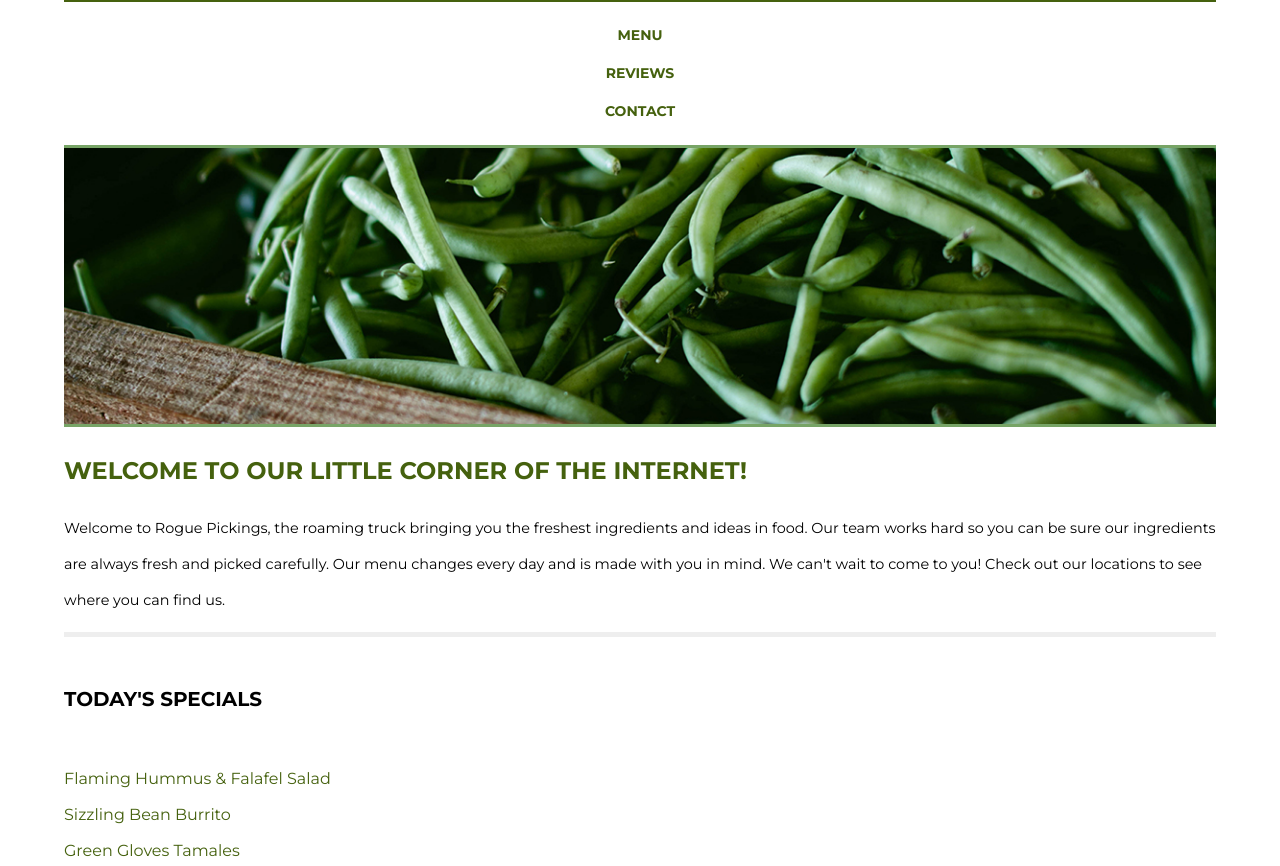
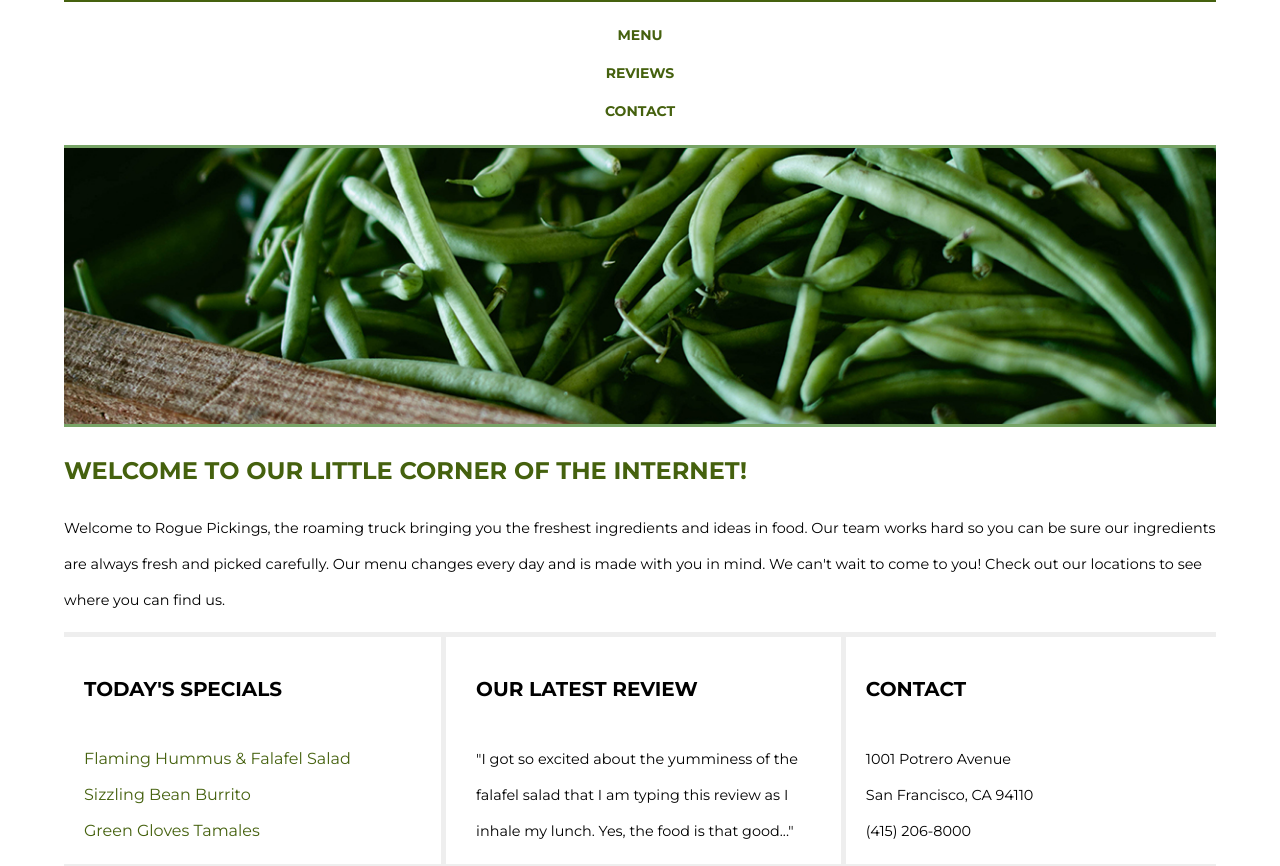
Before and after one commit to VidaWee/responsive-rogue-pickings, a plain HTML site: page index.html in a window 1280 px wide. Shown: the part 98-964 px from the top of the page. Drawn offline with Linux system fonts and the light colour scheme; a web font is replaced by a local one.

Commit message:
Add @media for ipad version

```diff
--- a/css/main.css
+++ b/css/main.css
@@ -194,3 +194,62 @@ footer span {
 	color: #45610E;
 	font-size: 0.875rem;
 }
+
+@media all and (min-width: 768px) {
+    /* Tablet styles here */
+
+
+	.bottom-section .content-wrapper {
+		border-top: 5px solid #EEE;
+		border-bottom: 5px solid #EEE;
+		display: flex;
+		justify-content: center;
+		flex-flow: row;
+	}
+
+	.section-one,
+	.section-two,
+	.section-three {
+		box-sizing: border-box;
+		padding: 0;
+		width: 100%;
+	}
+
+	.section-one {
+		width: 100%;
+		padding-left: 20px;
+		padding-right: 10px;
+	}
+
+	.section-two {
+		width: 100%;
+		border-top: 0;
+		border-bottom: 0;
+		border-left: 5px solid #EEE;
+		border-right: 5px solid #EEE;
+		padding-left: 30px;
+		padding-right:30px;
+	}
+
+	.section-three {
+		width: 100%;
+		padding-left: 20px;
+	}
+
+	.bottom-section h3 {
+		/*margin: 30px 0;*/
+		padding-top: 20px;
+		padding-bottom: 20px;
+
+
+	}
+
+
+}
+
+@media all and (min-width: 1200px) {
+    /* Desktop styles here */
+
+
+
+}
```
